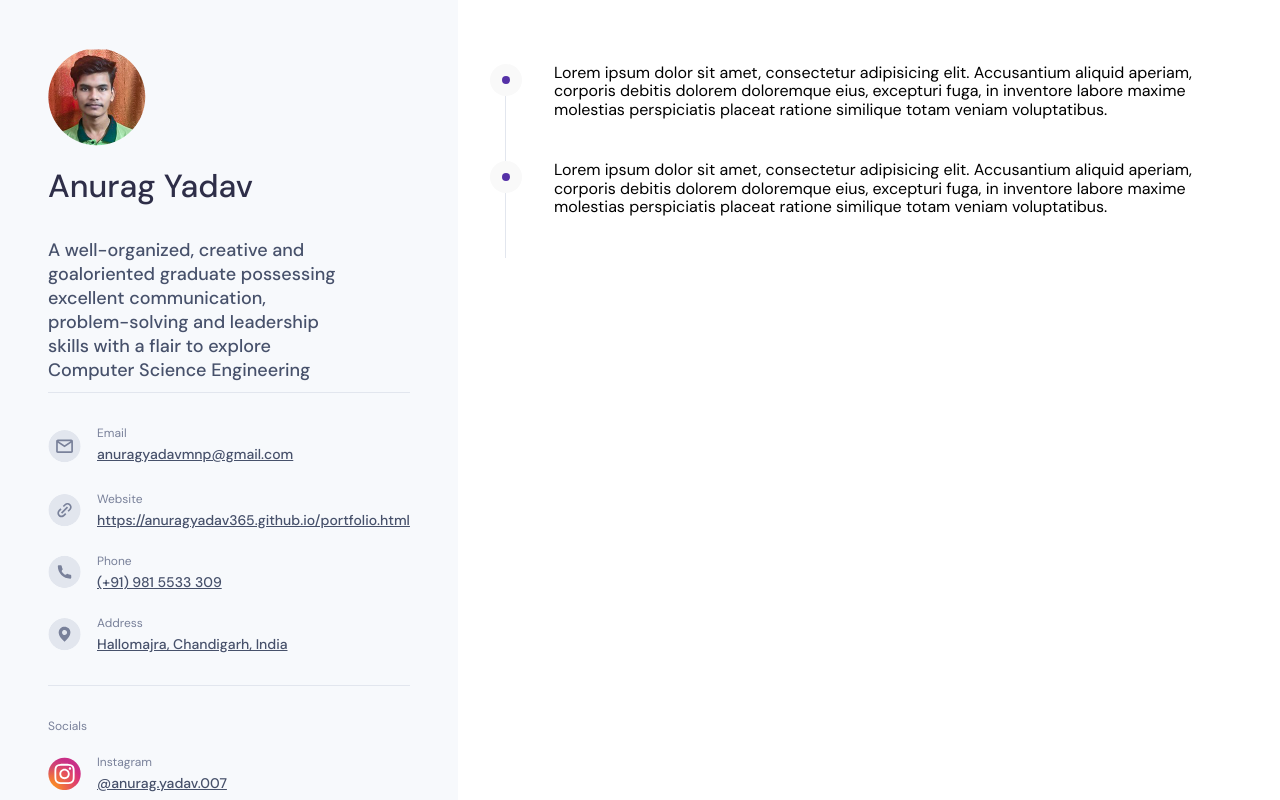
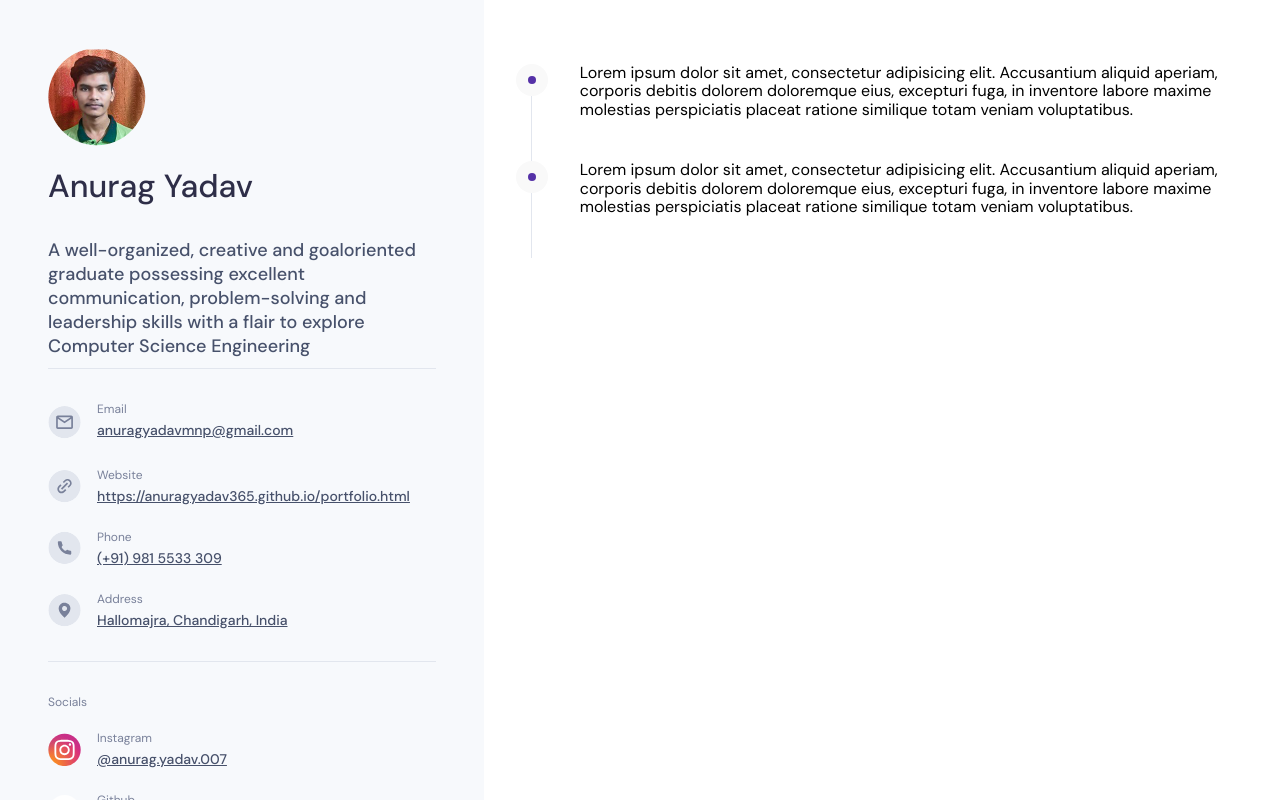
Before and after one commit to Vladislav-Chistyakov/About-Me, a Vue app in the folder vite-project/: page / in a window 1280 px wide. Shown: the top 800 px of the page. Built offline with nearby package versions, Linux system fonts and the light colour scheme.

Commit message:
word-break: break-all

```diff
--- a/vite-project/src/components/Profile/index.vue
+++ b/vite-project/src/components/Profile/index.vue
@@ -353,7 +353,6 @@ export default {
 
       .description {
         margin-bottom: 10px;
-        max-width: 300px;
         .description__span {
           display: block;
           line-height: 24px;
@@ -365,6 +364,7 @@ export default {
         display: flex;
         flex-direction: column;
         gap: 24px;
+        min-width: 270px;
         margin-bottom: 32px;
 
         .contacts-list__item {
@@ -389,6 +389,7 @@ export default {
         }
 
         .contacts-list__link {
+          word-break: break-all;
         }
       }
 
```
